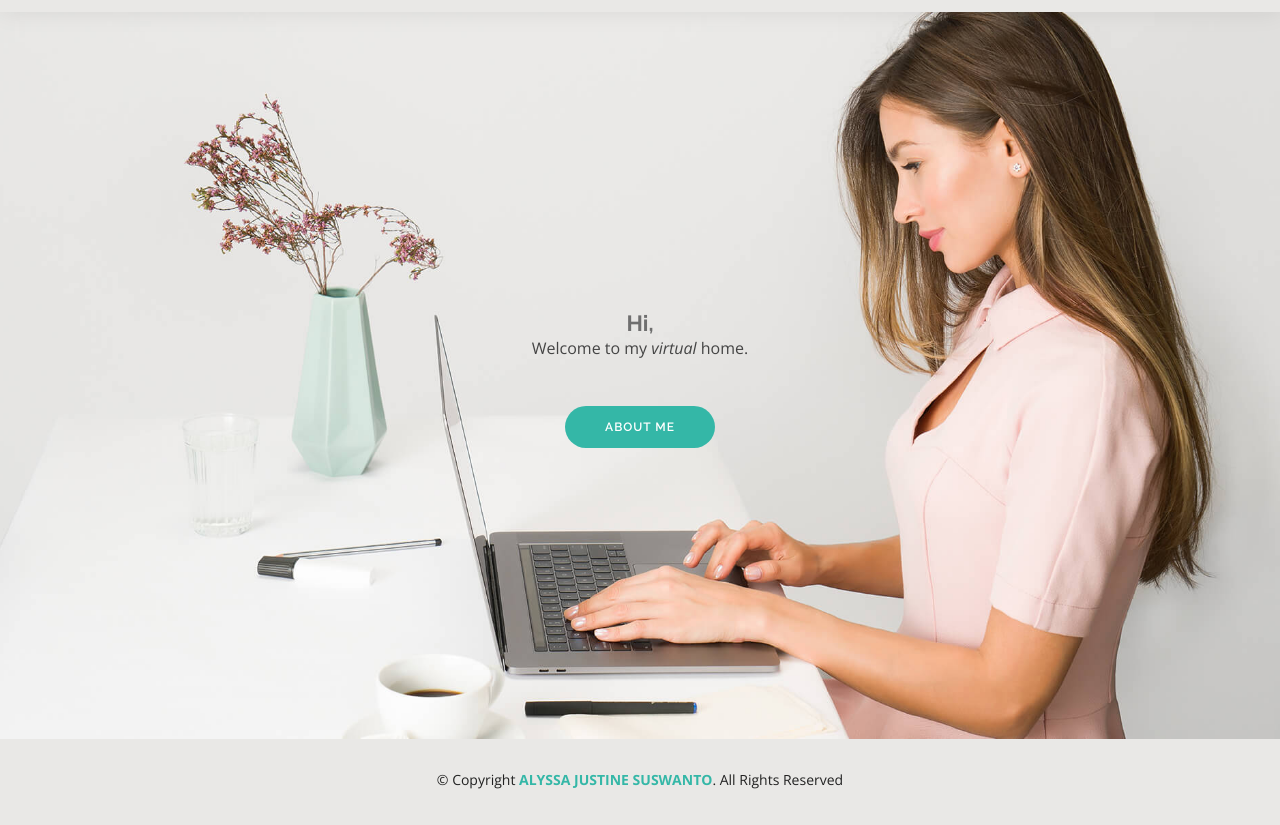
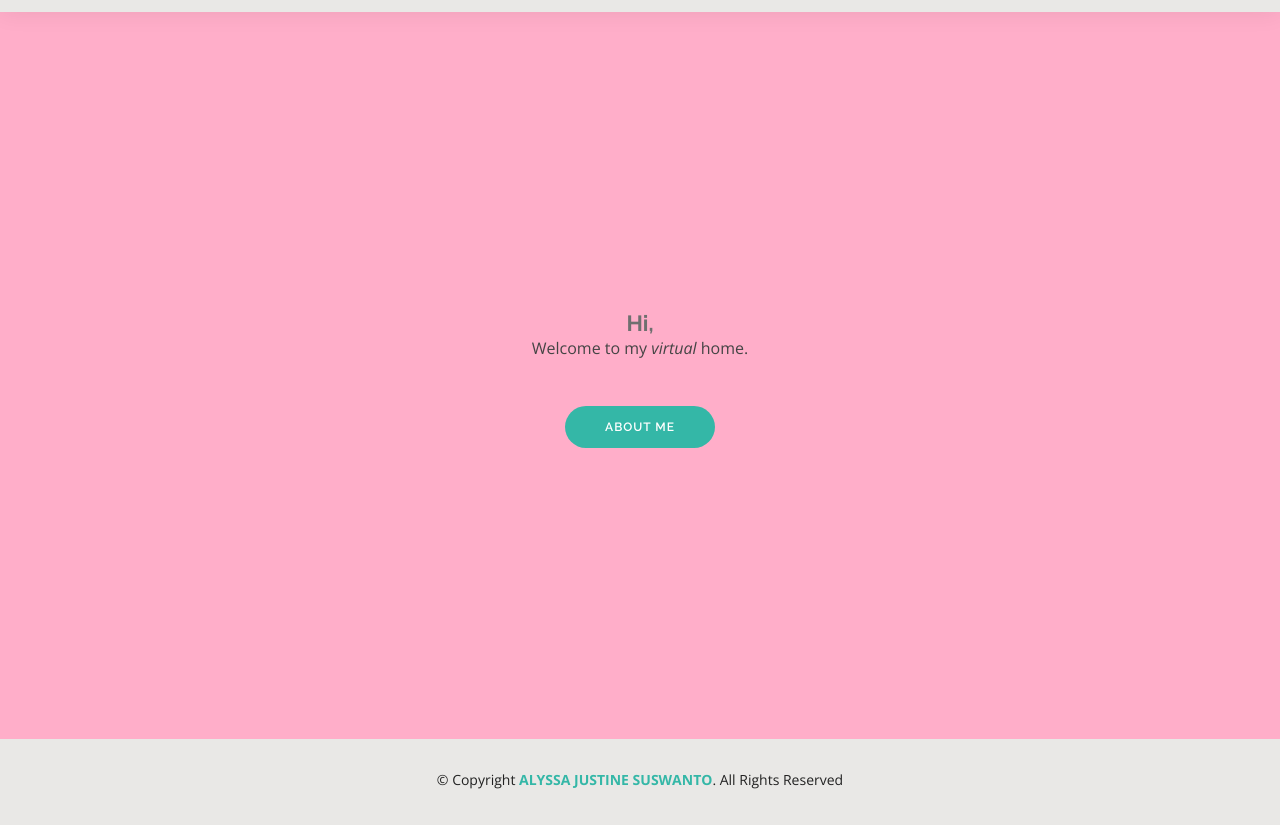
Before and after one commit to alyssajustine/alyssa.github.io, a plain HTML site: page index.html in a window 1280 px wide. Shown: the part 61-886 px from the top of the page. Drawn offline with nearby package versions, Linux system fonts and the light colour scheme.

Commit message:
Add files via upload

```diff
--- a/assets/css/style.css
+++ b/assets/css/style.css
@@ -431,7 +431,7 @@ h6 {
 #hero {
   width: 100%;
   height: 100vh;
-  background: url("../img/hero-bg.jpg") top right;
+  background: url("../img/sand_pink.png") top right;
   background-size: cover;
 }
 
```
Also changed, not shown: assets/img/hijab.jpg (added), assets/img/sand_pink.png (added).
